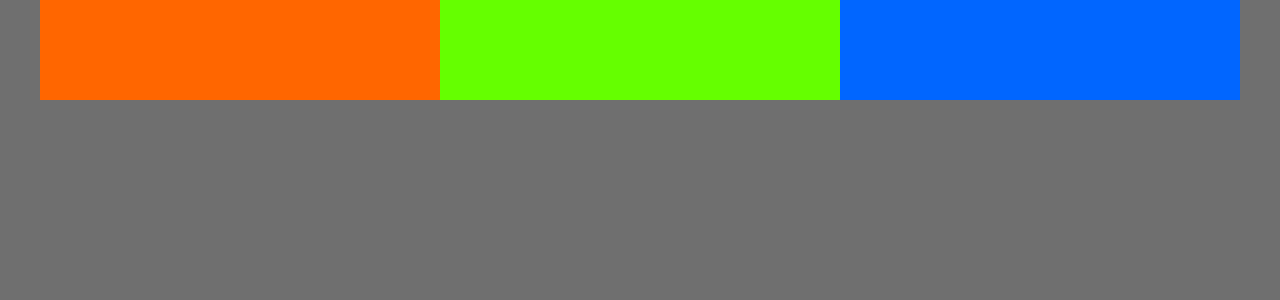
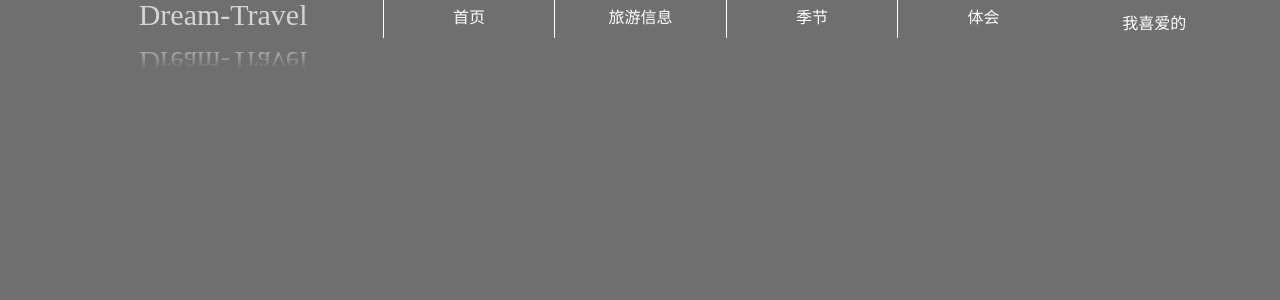
Before and after one commit to TJ-fortype/D_travel, a Vue app: page / in a window 1280 px wide. Shown: the top 300 px of the page. Built offline with nearby package versions, Linux system fonts and the light colour scheme; a web font is replaced by a local one.

Commit message:
TJ  22/21 13:30

```diff
--- a/src/App.vue
+++ b/src/App.vue
@@ -1,15 +1,17 @@
 <template>
-	<TopBar></TopBar>
 	<router-view></router-view>
 </template>
 
 <script>
-	import TopBar from './components/TopBar.vue'
 	export default {
-		components:{TopBar,}
+		components:{}
 	}
 </script>
 
 <style>
-
+	/* 全局样式 */
+	.container {
+		width: 1200px;
+		margin: 0 auto;
+	}
 </style>
--- a/src/components/TopBar.vue
+++ b/src/components/TopBar.vue
@@ -1,14 +1,30 @@
 <template>
 <div class="topbar">
 	<div class="container">
-		<div class="logo"></div>
-		<ul>
-			<li></li>
-			<li></li>
-			<li></li>
-			<li></li>
+		<div class="logo">
+			<a href="#"><i class="fa fa-ravelry" aria-hidden="true"></i>Dream-Travel</a>
+		</div>
+		<ul class="menu">
+			<li>
+				<router-link to="/">首页</router-link>
+			</li>
+			<li>
+				<router-link to="/info">旅游信息</router-link>
+			</li>
+			<li>
+				<router-link to="/seasons">季节</router-link>
+			</li>
+			<li>
+				<router-link to="/experiences">体会</router-link>
+			</li>
 		</ul>
-		<div class="col"></div>
+		<div class="col">
+			<router-link to="/mf">
+				<i class="fa fa-heart-o">
+					<div>我喜爱的</div>
+				</i>
+			</router-link>
+		</div>
 	</div>
 </div>
 </template>
@@ -20,27 +36,37 @@
 </script>
 
 <style>
-	.container {
-		width: 1200px;
-		height: 50px;
-		margin: 0 auto;
+	.topbar .container{
 		display: flex;
-		background: #eee;
+		text-align: center;
 	}
 	.container .logo {
 		flex: 1;
-		background: #f60;
+		display: inline-block;
+		opacity:0.7;
+		font:30px/25px 'Microsoft yahei';
+		-webkit-box-reflect: below 1px -webkit-gradient(linear, center top, center bottom, from(transparent),color-stop(0.2, transparent), to(white));
 	}
-	.container ul {
+	/* 页面列表 */
+	.container .menu {
+		flex: 2;
+		display: flex;
+		vertical-align: middle;
+	}
+	/* 页面列表中的选择 */
+	.container .menu li {
 		flex: 1;
-		display: flex;
-		background: #6f0;
+		font-size: 16px;
+		position: relative;
+		border-left: 1px solid #fff;
 	}
-	.container ul li {
-		flex: 1;
+	.container .menu li a{
+		transform: translateX(-50%);
+		position: absolute;
+		top: 5px;
 	}
 	.container .col {
-		flex: 1;
-		background: #06f;
+		flex: .5;
+		font-size: 16px;
 	}
 </style>
--- /dev/null
+++ b/src/views/Experiences.vue
@@ -0,0 +1,9 @@
+<template>
+	<h1>体会</h1>
+</template>
+
+<script>
+</script>
+
+<style>
+</style>
--- /dev/null
+++ b/src/views/MyFavorite.vue
@@ -0,0 +1,9 @@
+<template>
+	<h1>我的最爱</h1>
+</template>
+
+<script>
+</script>
+
+<style>
+</style>
--- /dev/null
+++ b/src/views/Seasons.vue
@@ -0,0 +1,9 @@
+<template>
+	<h1>季节</h1>
+</template>
+
+<script>
+</script>
+
+<style>
+</style>
--- /dev/null
+++ b/src/views/TravelInfo.vue
@@ -0,0 +1,10 @@
+<template>
+	<h1>旅游信息</h1>
+</template>
+
+<script>
+
+</script>
+
+<style>
+</style>
```
Also changed, not shown: src/router/index.js (+9 -0 lines).
